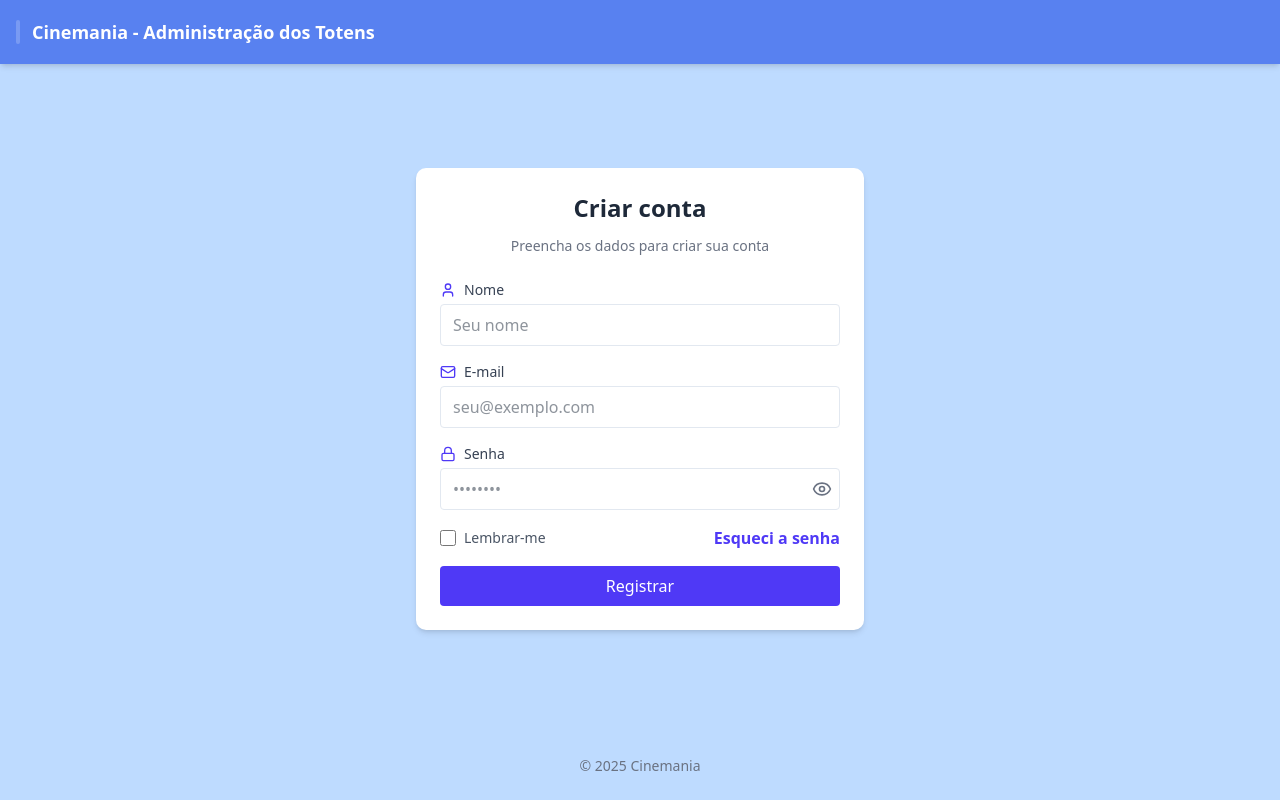
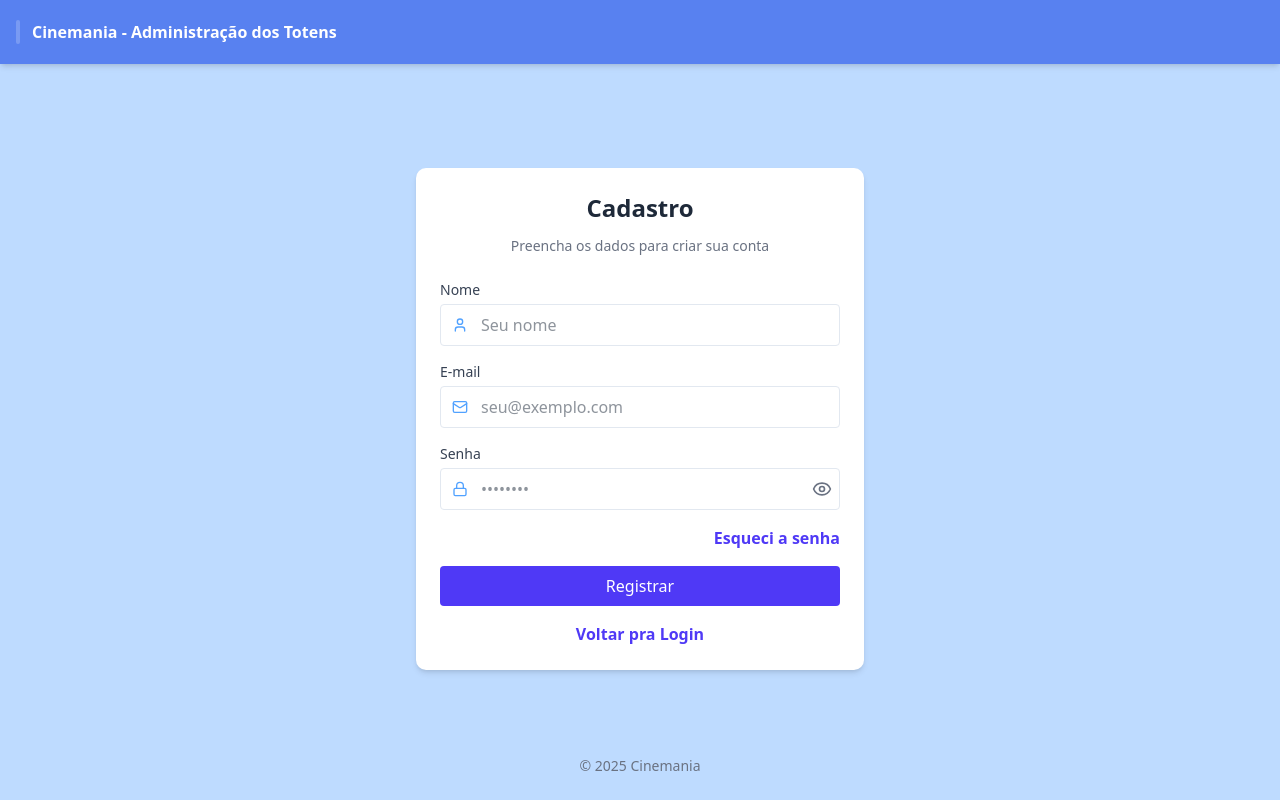
Before and after one commit to DiegoRamos1012/movie-totem, a React (Vite) app in the folder totem-admin/: page /register in a window 1280 px wide. Built offline with nearby package versions, Linux system fonts and the light colour scheme.

Commit message:
Preparação da tela de Register

```diff
--- a/totem-admin/src/App.tsx
+++ b/totem-admin/src/App.tsx
@@ -13,7 +13,7 @@ export default function App() {
               aria-hidden="true"
               className="inline-block w-1 h-6 bg-white/20 mr-3 rounded-sm"
             />
-            <span className="text-white font-bold text-lg">
+            <span className="text-white font-bold text-lg sm:text-base">
               Cinemania - Administração dos Totens
             </span>
           </div>
--- a/totem-admin/src/main.tsx
+++ b/totem-admin/src/main.tsx
@@ -1,7 +1,7 @@
 import { StrictMode } from 'react'
 import { createRoot } from 'react-dom/client'
 import App from './App.tsx'
-import './index.css'
+import './styles/index.css'
 
 createRoot(document.getElementById('root')!).render(
   <StrictMode>
--- /dev/null
+++ b/totem-admin/src/pages/Dashboard.tsx
@@ -0,0 +1,5 @@
+const Dashboard: React.FC = () => {
+  return null;
+};
+
+export default Dashboard;
--- a/totem-admin/src/pages/Register.tsx
+++ b/totem-admin/src/pages/Register.tsx
@@ -1,5 +1,5 @@
 import React, { useState } from "react";
-import { useNavigate } from "react-router-dom";
+import { Link, useNavigate } from "react-router-dom";
 import { User as UserIcon, Mail, Lock, Eye, EyeOff } from "lucide-react";
 
 const Register: React.FC = () => {
@@ -8,19 +8,18 @@ const Register: React.FC = () => {
   const [email, setEmail] = useState("");
   const [password, setPassword] = useState("");
   const [showPassword, setShowPassword] = useState(false);
-  const [remember, setRemember] = useState(false);
 
   function handleSubmit(e: React.FormEvent) {
     e.preventDefault();
     // aqui você chamaria a API de cadastro
-    console.log("Cadastrar:", { name, email, password, remember });
+    console.log("Cadastrar:", { name, email, password });
     navigate("/login");
   }
 
   return (
     <div className="max-w-md mx-auto mt-16 p-6 bg-white rounded-lg shadow-md">
       <h1 className="text-2xl font-semibold text-gray-800 mb-3 text-center">
-        Criar conta
+        Cadastro
       </h1>
       <p className="text-center text-sm text-gray-500 mb-6">
         Preencha os dados para criar sua conta
@@ -28,12 +27,16 @@ const Register: React.FC = () => {
 
       <form onSubmit={handleSubmit} className="space-y-4">
         <div>
-          <label className="flex items-center gap-2 text-sm font-medium text-gray-700 mb-1">
-            <UserIcon className="h-4 w-4 text-indigo-600" aria-hidden="true" />
+          <label className="block text-sm font-medium text-gray-700 mb-1">
             Nome
           </label>
+          <div className="relative">
+            <UserIcon
+              className="absolute left-3 top-1/2 -translate-y-1/2 h-4 w-4 text-blue-400"
+              aria-hidden="true"
+            />
             <input
-            className="w-full px-3 py-2 border rounded focus:outline-none focus:ring-2 focus:ring-indigo-300"
+              className="w-full pl-10 px-3 py-2 border rounded focus:outline-none focus:ring-2 focus:ring-indigo-300 text-sm sm:text-base"
               type="text"
               value={name}
               onChange={(e) => setName(e.target.value)}
@@ -41,14 +44,19 @@ const Register: React.FC = () => {
               placeholder="Seu nome"
             />
           </div>
+        </div>
 
         <div>
-          <label className="flex items-center gap-2 text-sm font-medium text-gray-700 mb-1">
-            <Mail className="h-4 w-4 text-indigo-600" aria-hidden="true" />
+          <label className="block text-sm font-medium text-gray-700 mb-1">
             E-mail
           </label>
+          <div className="relative">
+            <Mail
+              className="absolute left-3 top-1/2 -translate-y-1/2 h-4 w-4 text-blue-400"
+              aria-hidden="true"
+            />
             <input
-            className="w-full px-3 py-2 border rounded focus:outline-none focus:ring-2 focus:ring-indigo-300"
+              className="w-full pl-10 px-3 py-2 border rounded focus:outline-none focus:ring-2 focus:ring-indigo-300 text-sm sm:text-base"
               type="email"
               value={email}
               onChange={(e) => setEmail(e.target.value)}
@@ -56,15 +64,19 @@ const Register: React.FC = () => {
               placeholder="seu@exemplo.com"
             />
           </div>
+        </div>
 
         <div>
-          <label className="flex items-center gap-2 text-sm font-medium text-gray-700 mb-1">
-            <Lock className="h-4 w-4 text-indigo-600" aria-hidden="true" />
+          <label className="block text-sm font-medium text-gray-700 mb-1">
             Senha
           </label>
           <div className="relative">
+            <Lock
+              className="absolute left-3 top-1/2 -translate-y-1/2 h-4 w-4 text-blue-400"
+              aria-hidden="true"
+            />
             <input
-              className="w-full pr-10 px-3 py-2 border rounded focus:outline-none focus:ring-2 focus:ring-indigo-300"
+              className="w-full pr-10 pl-10 px-3 py-2 border rounded focus:outline-none focus:ring-2 focus:ring-indigo-300 text-sm sm:text-base"
               type={showPassword ? "text" : "password"}
               value={password}
               onChange={(e) => setPassword(e.target.value)}
@@ -86,20 +98,10 @@ const Register: React.FC = () => {
           </div>
         </div>
 
-        <div className="flex items-center justify-between">
-          <label className="flex items-center text-sm text-gray-600">
-            <input
-              type="checkbox"
-              checked={remember}
-              onChange={(e) => setRemember(e.target.checked)}
-              className="h-4 w-4 text-indigo-600 rounded border-gray-300"
-            />
-            <span className="ml-2 select-none">Lembrar-me</span>
-          </label>
-
+        <div className="flex flex-col sm:flex-row items-start sm:items-center justify-between mt-1 gap-2">
           <button
             type="button"
-            className="text-indigo-600 font-bold hover:underline"
+            className="text-indigo-600 font-bold hover:underline ml-auto"
             onClick={() => navigate("/login")}
           >
             Esqueci a senha
@@ -114,6 +116,14 @@ const Register: React.FC = () => {
             Registrar
           </button>
         </div>
+        <div className="text-center">
+          <Link
+            to="/login"
+            className="text-indigo-600 font-bold cursor-pointer hover:underline hover:text-indigo-800 transition-colors duration-200"
+          >
+            Voltar pra Login
+          </Link>
+        </div>
       </form>
     </div>
   );
--- a/totem-admin/src/routes/routes.tsx
+++ b/totem-admin/src/routes/routes.tsx
@@ -1,11 +1,13 @@
 import { Routes, Route, Navigate } from "react-router-dom";
 import { lazy } from "react";
+import Login from "@/pages/Login";
+import Register from "../pages/Register";
 
-const Login = lazy(() => import("../pages/Login"));
-const Register = lazy(() => import("../pages/Register"));
+const Dashboard = lazy(() => import("../pages/Dashboard"));
 
-/* Aplique Lazy a todas as páginas, exceto a página Login, por ser a página inicial
-Lazy de exemplo: const Register = lazy(() => import("../pages/Register")); */
+
+/* Aplique Lazy a todas as páginas, exceto nas páginas Login e Register, por serem as páginas iniciais
+Lazy de exemplo: const Dashboard = lazy(() => import("../pages/Dashboard")); */
 
 export default function AppRoutes() {
   return (
@@ -17,6 +19,7 @@ export default function AppRoutes() {
 
       {/* Rotas padrão do sistema */}
       <Route path="/register" element={<Register />} />
+      <Route path="/dashboard" element={<Dashboard />} />
 
       {/* Redirecionamento padrão */}
       <Route path="*" element={<Navigate to="/" replace />} />
```
Also changed, not shown: totem-admin/src/pages/Login.tsx (+42 -17 lines), totem-admin/src/App.css (deleted), totem-admin/src/styles/index.css (renamed from totem-admin/src/index.css). Lines whose indentation alone changed are shown as unchanged.
